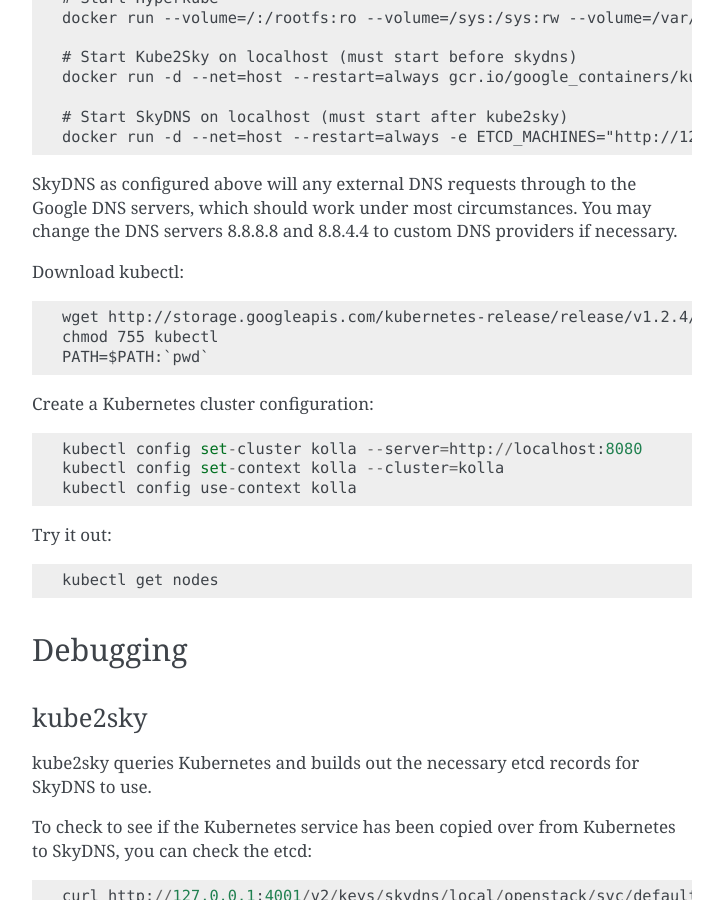
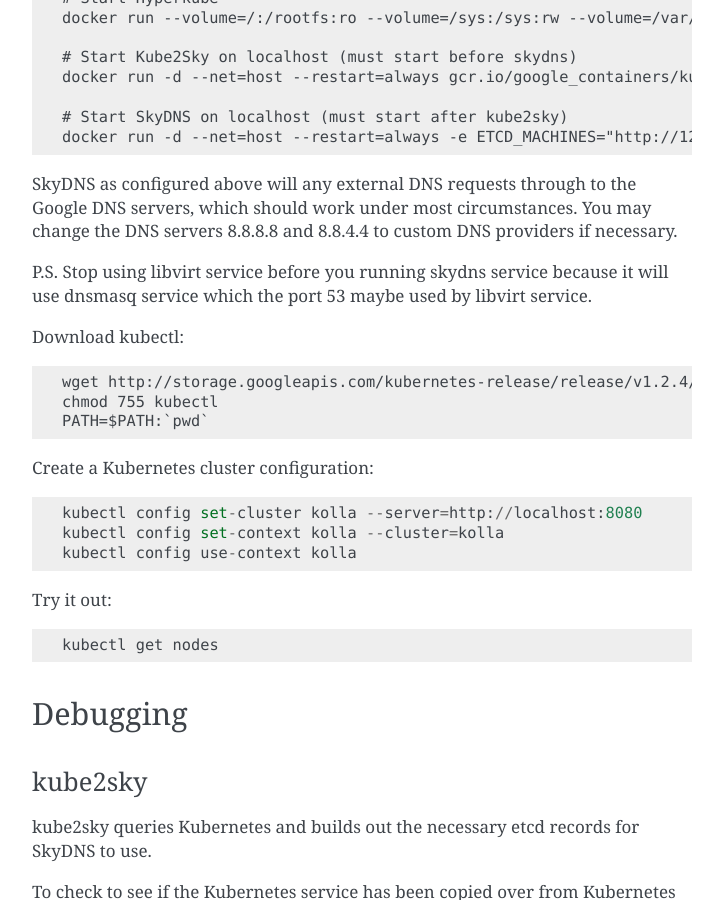
Before and after one commit to openstack-archive/kolla-kubernetes, a Sphinx documentation site: the page built from doc/source/kubernetes-all-in-one.rst, in a window 1280 px wide and 900 px high, scrolled down 620 px. Shown: the whole window, without its empty margins (388-1111 px from the left). Built offline with Sphinx 7.4.7, drawn with Linux system fonts in a browser that asks for light colours.

Commit message:
Doc: Add notes to stop libvirt service
skydns service will leverage dnsmasq service which will have conflict
from libvirt service

Change-Id: I6e600fe3473577fd14976f5064e4c99126bc04fa

```diff
--- a/doc/source/kubernetes-all-in-one.rst
+++ b/doc/source/kubernetes-all-in-one.rst
@@ -38,6 +38,9 @@ Execute the following commands to create an all-in-one Kubernetes setup with DNS
 SkyDNS as configured above will any external DNS requests through to the Google
 DNS servers, which should work under most circumstances.  You may change the
 DNS servers 8.8.8.8 and 8.8.4.4 to custom DNS providers if necessary.
+
+P.S. Stop using libvirt service before you running skydns service because it
+will use dnsmasq service which the port 53 maybe used by libvirt service.
 
 Download kubectl::
 
```
